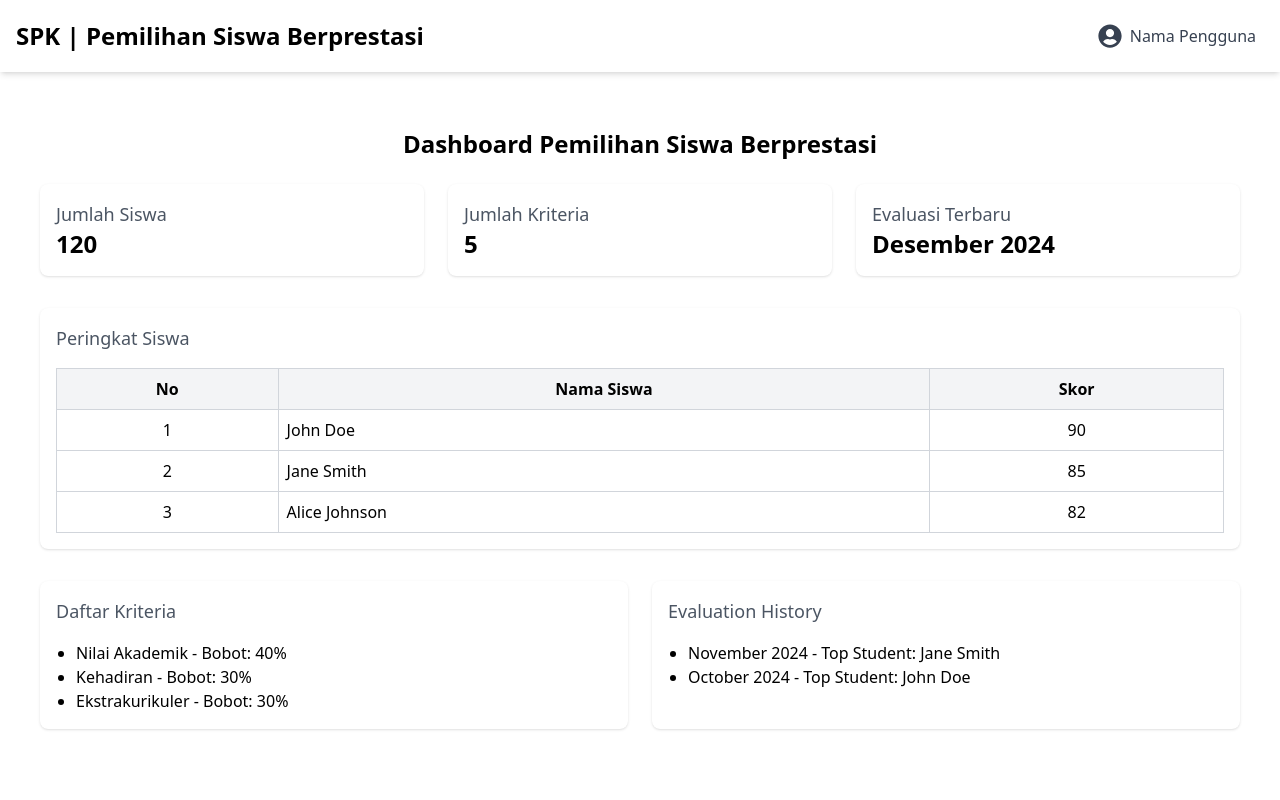
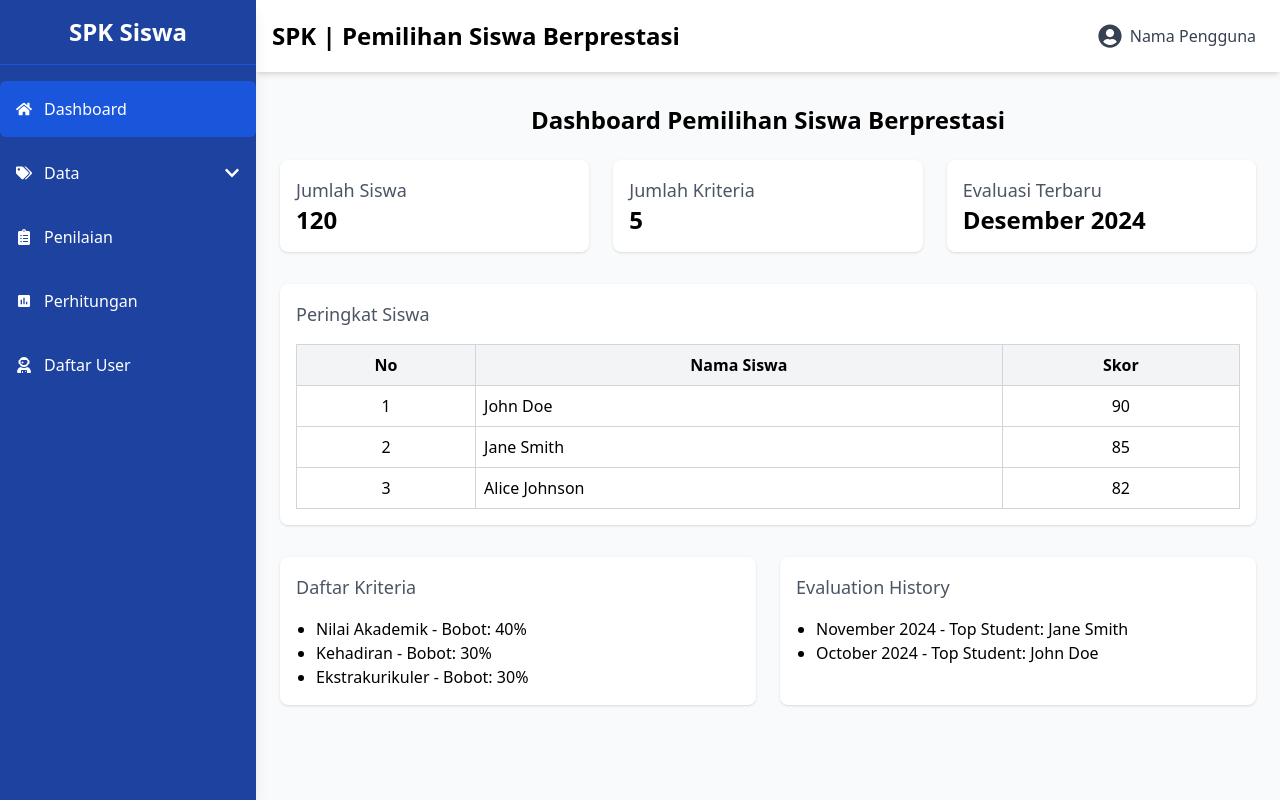
Before and after one commit to Joshtri/spk-pilih-siswa-client, a React (Vite) app: page /dashboard in a window 1280 px wide. Built offline with nearby package versions, Linux system fonts and the light colour scheme; no server answers.

Commit message:
updating layout,adding sidebar at layout

```diff
--- a/src/pages/Layout.tsx
+++ b/src/pages/Layout.tsx
@@ -1,18 +1,46 @@
-import React, { ReactNode } from 'react';
-import Navbar from '../components/partials/Navbar';
+import React from 'react';
+import Sidebar from '../components/partials/Sidebar'; // Import Sidebar
+import Navbar from '../components/partials/Navbar'; // Import Navbar
 
 interface LayoutProps {
-  children: ReactNode;
+  isSidebarOpen: boolean;
+  toggleSidebar: () => void;
+  children: React.ReactNode;
 }
 
-const Layout: React.FC<LayoutProps> = ({ children }) => {
+const Layout: React.FC<LayoutProps> = ({
+  isSidebarOpen,
+  toggleSidebar,
+  children,
+}) => {
   return (
-    <>
-      <Navbar />
-      <div className="mt-4 p-10">
-        {children}
+    <div className="flex min-h-screen bg-gray-50">
+      {/* Sidebar */}
+      <Sidebar isSidebarOpen={isSidebarOpen} toggleSidebar={toggleSidebar} />
+
+      {/* Overlay for Mobile */}
+      {isSidebarOpen && (
+        <div
+          className="fixed inset-0 bg-black bg-opacity-50 z-40 md:hidden"
+          onClick={toggleSidebar}
+          role="button"
+          aria-label="Close sidebar"
+        ></div>
+      )}
+
+      {/* Main Content */}
+      <div className="flex-1 flex flex-col">
+        <Navbar isSidebarOpen={isSidebarOpen} toggleSidebar={toggleSidebar} />
+
+        {/* Page Content */}
+        <main
+          className="flex-1 container mx-auto px-6 py-8 overflow-auto"
+          role="main"
+        >
+          {children}
+        </main>
       </div>
-    </>
+    </div>
   );
 };
 
```
